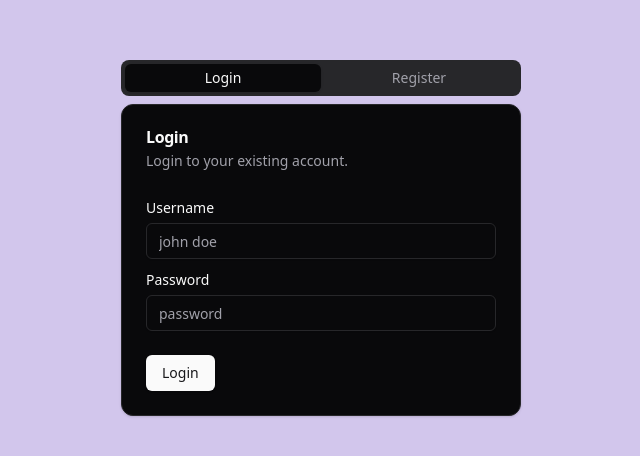
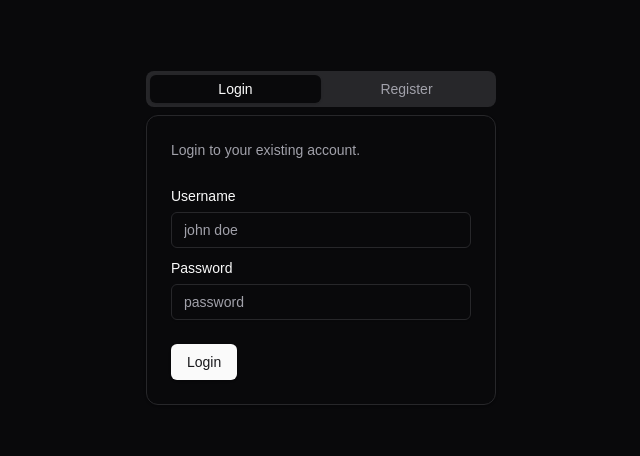
Before and after one commit to Code-xCartel/pet-pal, a React (Vite) app in the folder pet-pal-ui/: page / in a window 1280 px wide. Shown: the part 162-618 px from the top of the page, without its empty margins (319-959 px from the left). Built offline with nearby package versions, Linux system fonts and the light colour scheme.

Commit message:
testing netlify deployment

```diff
--- a/pet-pal-ui/src/App.tsx
+++ b/pet-pal-ui/src/App.tsx
@@ -2,7 +2,7 @@ import Layout from "./pages/auth/Layout";
 
 const App = () => {
   return (
-    <div className="bg-slate-600">
+    <div>
       <Layout />
     </div>
   );
--- a/pet-pal-ui/src/index.css
+++ b/pet-pal-ui/src/index.css
@@ -1,6 +1,22 @@
 @tailwind base;
 @tailwind components;
 @tailwind utilities;
+
+:root {
+  font-family: 'Cabin', sans-serif;
+  line-height: 1.5;
+  font-weight: 400;
+
+  color-scheme: light dark;
+  color: rgba(255, 255, 255, 0.87);
+  background-color: #242424;
+
+  font-synthesis: none;
+  text-rendering: optimizeLegibility;
+  -webkit-font-smoothing: antialiased;
+  -moz-osx-font-smoothing: grayscale;
+}
+
 @layer base {
   :root {
     --background: 0 0% 100%;
--- a/pet-pal-ui/src/main.tsx
+++ b/pet-pal-ui/src/main.tsx
@@ -1,10 +1,5 @@
-import { StrictMode } from 'react'
 import { createRoot } from 'react-dom/client'
 import App from './App.tsx'
 import './index.css'
 
-createRoot(document.getElementById('root')!).render(
-  <StrictMode>
-    <App />
-  </StrictMode>,
-)
+createRoot(document.getElementById('root')!).render(<App />)
--- a/pet-pal-ui/src/pages/auth/Layout.tsx
+++ b/pet-pal-ui/src/pages/auth/Layout.tsx
@@ -8,7 +8,6 @@ import {
   CardDescription,
   CardFooter,
   CardHeader,
-  CardTitle,
 } from "@/components/ui/card";
 import { Input } from "@/components/ui/input";
 import { Label } from "@/components/ui/label";
@@ -43,8 +42,8 @@ const Layout = () => {
   };
 
   return (
-    <div className="h-screen flex items-center justify-center bg-[#d2c6ec]">
-      <Tabs defaultValue="login" className="w-[400px]">
+    <div className="h-screen flex items-center justify-center">
+      <Tabs defaultValue="login" className="w-[350px] md:w-[400-px]">
         <TabsList className="grid w-full grid-cols-2">
           <TabsTrigger value="login">Login</TabsTrigger>
           <TabsTrigger value="register">Register</TabsTrigger>
@@ -53,7 +52,6 @@ const Layout = () => {
         <TabsContent value="login">
           <Card>
             <CardHeader>
-              <CardTitle>Login</CardTitle>
               <CardDescription>Login to your existing account.</CardDescription>
             </CardHeader>
             <form onSubmit={handleLoginSubmit(onSubmitLogin)}>
@@ -93,7 +91,6 @@ const Layout = () => {
         <TabsContent value="register">
           <Card>
             <CardHeader>
-              <CardTitle>Register</CardTitle>
               <CardDescription>Register a new account.</CardDescription>
             </CardHeader>
             <form onSubmit={handleRegisterSubmit(onSubmitRegister)}>
```
